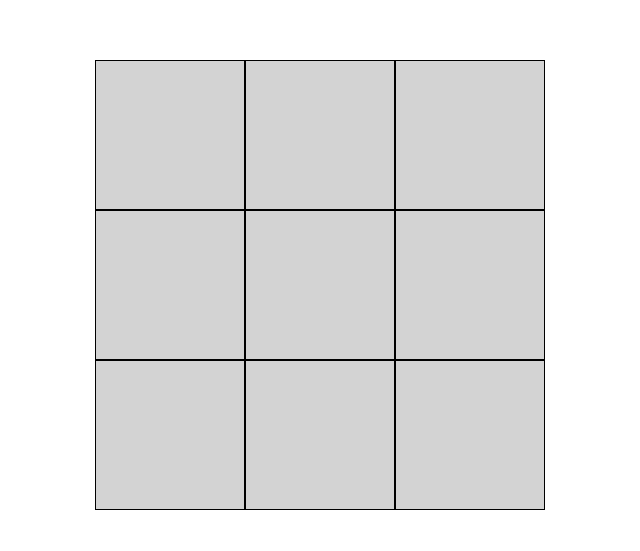
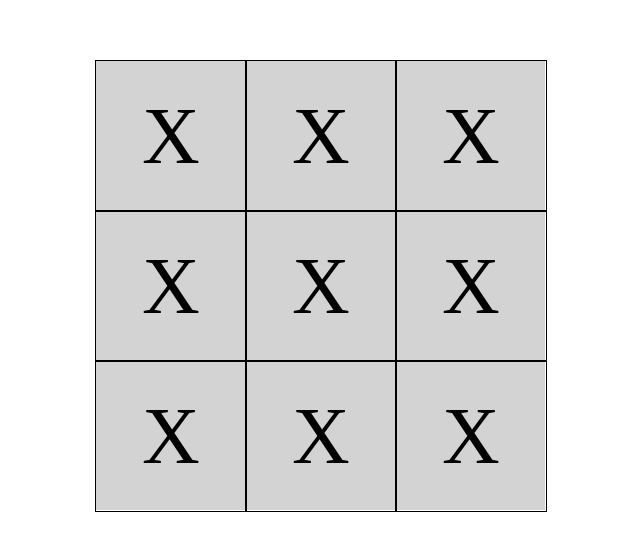
Before and after one commit to dylen400mh/tictactoe, a plain HTML site: page index.html in a window 1280 px wide. Shown: the part 115-666 px from the top of the page, without its empty margins (320-960 px from the left). Drawn offline with Linux system fonts and the light colour scheme.

Commit message:
Create function to populate board/manipulate DOM

```diff
--- a/index.html
+++ b/index.html
@@ -11,15 +11,15 @@
 <body>
     <div class="container">
         <div class="board">
-            <div class="box"></div>
-            <div class="box"></div>
-            <div class="box"></div>
-            <div class="box"></div>
-            <div class="box"></div>
-            <div class="box"></div>
-            <div class="box"></div>
-            <div class="box"></div>
-            <div class="box"></div>
+            <div class="box" index="0"></div>
+            <div class="box" index="1"></div>
+            <div class="box" index="2"></div>
+            <div class="box" index="3"></div>
+            <div class="box" index="4"></div>
+            <div class="box" index="5"></div>
+            <div class="box" index="6"></div>
+            <div class="box" index="7"></div>
+            <div class="box" index="8"></div>
         </div>
     </div>
 
--- a/script.js
+++ b/script.js
@@ -9,3 +9,56 @@ const Player = (sign) => {
 
     return { getSign };
 };
+
+// populates boxes on screen with signs based on board array values
+const populateBoard = () => {
+
+    const boxes = document.querySelectorAll(".box");
+
+    // loops through each box and adds the sign to it
+    for (let i = 0; i < boxes.length; i++) {
+        const box = boxes[i];
+
+        const sign = document.createElement("div");
+        sign.classList.add("sign");
+        sign.textContent = gameBoard.getBox(i);
+
+        box.appendChild(sign);
+    }
+}
+
+// game board module
+const gameBoard = (() => {
+    const board = ["X", "X", "X", "X", "X", "X", "X", "X", "X"];
+
+    const getBox = (index) => {
+        return board[index];
+    }
+
+    const setBox = (index, sign) => {
+        board[index] = sign;
+    }
+
+    const reset = () => {
+        for (let i = 0; i < board.length; i++) {
+            board[i] = "";
+        }
+    }
+
+    return { getBox, setBox, reset };
+})();
+
+// game module
+const gameController = (() => {
+    const playerX = Player("X");
+    const playerO = Player("O");
+
+
+})();
+
+// module to manipulate DOM
+const displayController = (() => {
+    populateBoard();
+
+
+})();
--- a/styles.css
+++ b/styles.css
@@ -18,4 +18,12 @@ body {
 
 .box {
     border: 1px solid black;
+    width: 150px;
+    height: 150px;
+    display: grid;
+    place-items: center;
 }
+
+.sign {
+    font-size: 5rem;
+}
```
